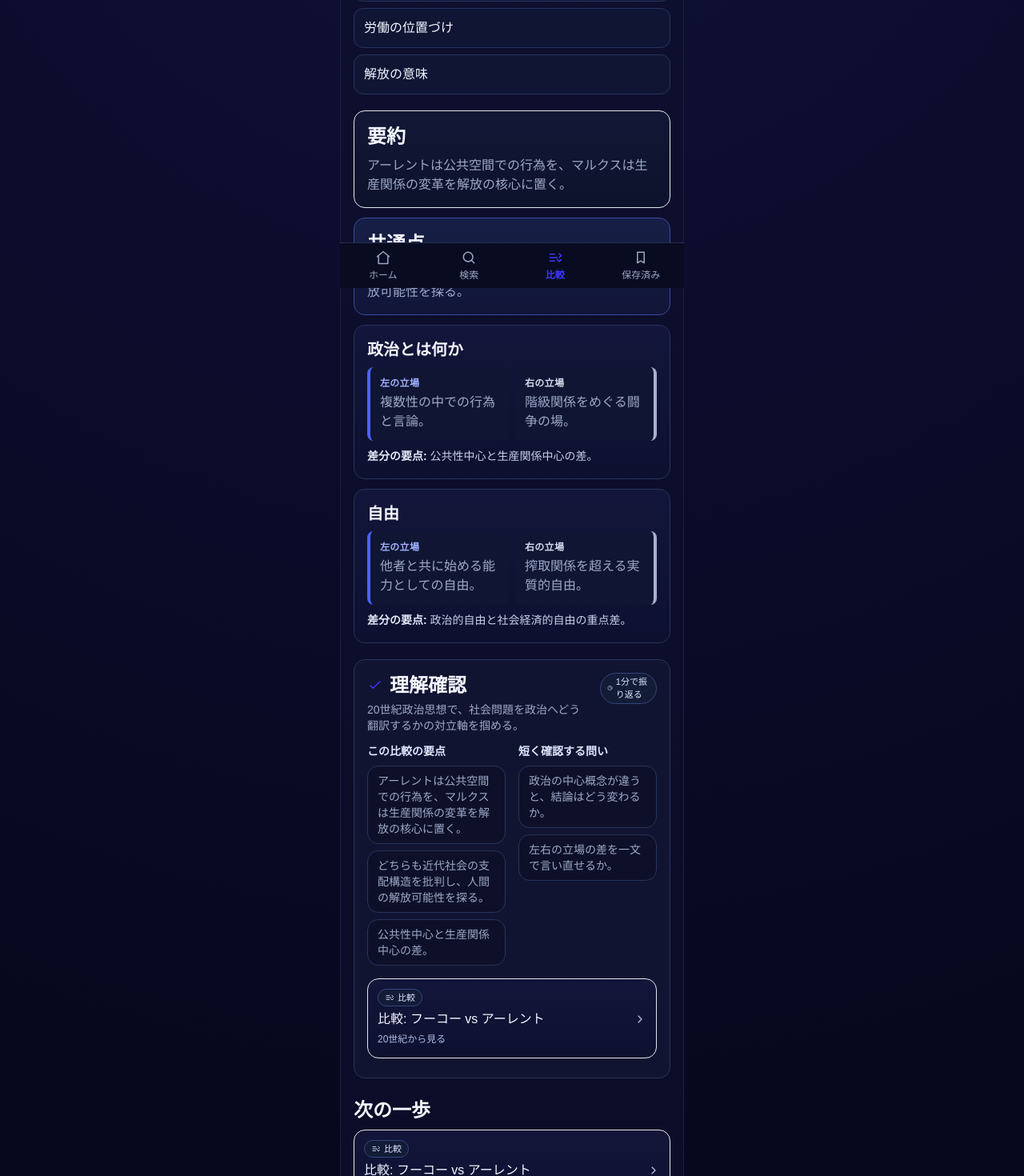
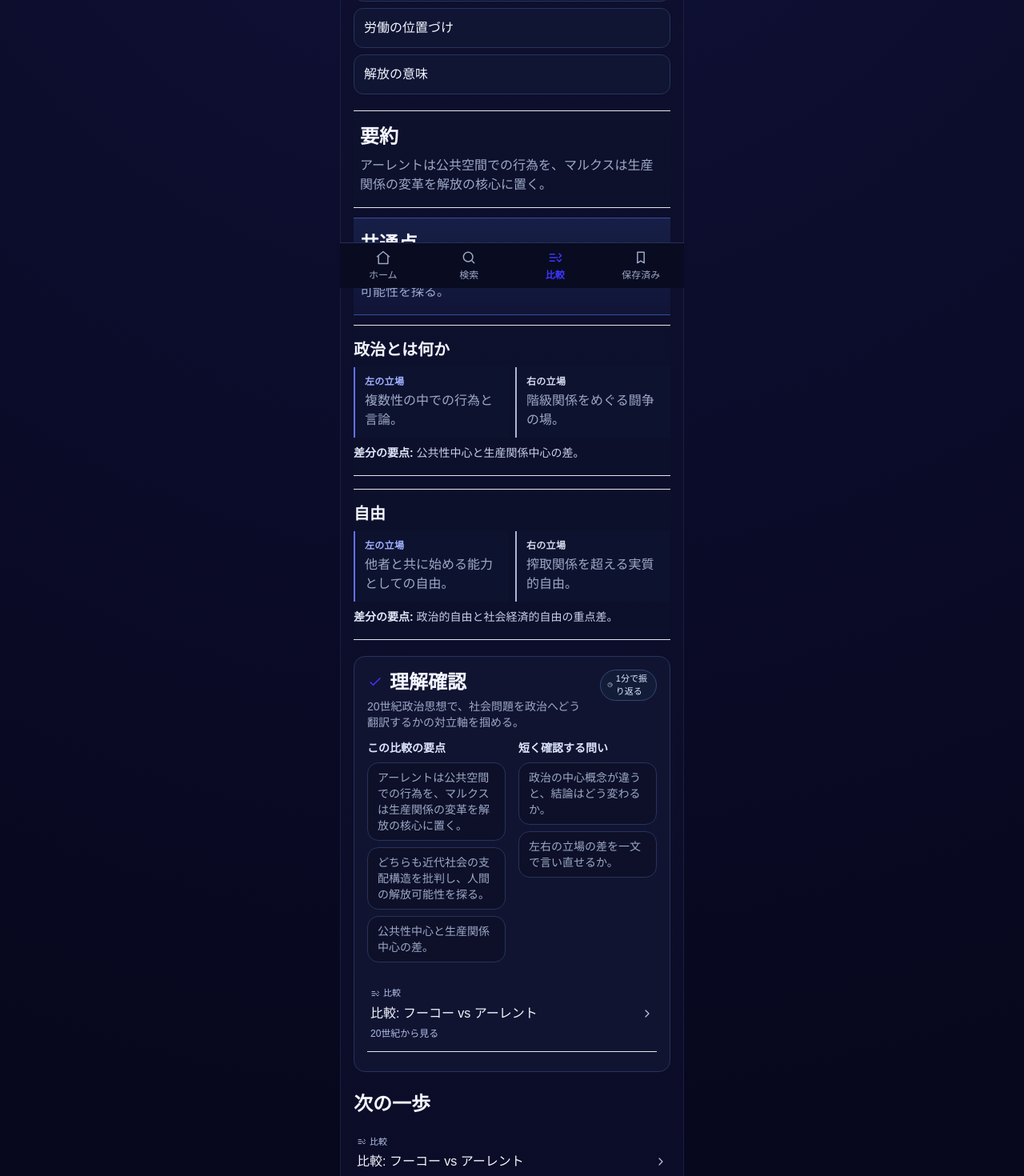
Before and after one commit to Josh-Temple/Noema, a Next.js app: page /compare/arendt/marx in a window 1280 px wide. Shown: the part 440-1910 px from the top of the page at 80% size. Built offline with nearby package versions, Linux system fonts and the light colour scheme.

Commit message:
refine UI with divider-led minimal surfaces across screens

```diff
--- a/src/components/common/EmptyState.tsx
+++ b/src/components/common/EmptyState.tsx
@@ -1,7 +1,7 @@
 import { ReactNode } from "react";
 
 export const EmptyState = ({ title, body, icon }: { title: string; body: string; icon?: ReactNode }) => (
-  <div className="rounded-card border border-dashed border-[#32477f] bg-[#101633] p-5 text-center">
+  <div className="border-y border-dashed border-[#32477f] bg-[#101633]/35 p-5 text-center">
     {icon ? <div className="mb-2 inline-flex text-noema-accent">{icon}</div> : null}
     <h3 className="mb-2 text-xl font-bold">{title}</h3>
     <p className="leading-relaxed text-noema-muted">{body}</p>
--- a/src/components/common/InfoCard.tsx
+++ b/src/components/common/InfoCard.tsx
@@ -1,3 +1,3 @@
 export const InfoCard = ({ children, className = "" }: { children: React.ReactNode; className?: string }) => (
-  <article className={`mb-3 rounded-card border border-noema-line/55 bg-gradient-to-b from-[#121736] to-[#0d122c] p-4 ${className}`}>{children}</article>
+  <article className={`mb-3 border-y border-noema-line/35 bg-[#0f142d]/35 px-1 py-4 sm:px-2 ${className}`}>{children}</article>
 );
--- a/src/components/compare/ComparisonSectionCard.tsx
+++ b/src/components/compare/ComparisonSectionCard.tsx
@@ -1,14 +1,14 @@
 import { ComparisonSection } from "@/types/content";
 
 export const ComparisonSectionCard = ({ section }: { section: ComparisonSection }) => (
-  <div className="mb-3 rounded-card border border-noema-line bg-gradient-to-b from-[#13163a] to-[#0d102f] p-4">
+  <div className="mb-4 border-y border-noema-line/35 bg-[#0f142d]/25 py-4">
     <h4 className="mb-2 text-xl font-bold">{section.title}</h4>
     <div className="grid gap-2 md:grid-cols-2" aria-label={`${section.title}の左右比較`}>
-      <article className="rounded-lg border-l-4 border-l-[#4d61ff] bg-[#0f1533] p-3">
+      <article className="border-l-2 border-l-[#5f72ff] bg-[#111735]/35 px-3 py-2.5">
         <p className="mb-1 text-xs font-semibold uppercase tracking-wide text-[#9fb0ff]">左の立場</p>
         <p className="text-noema-muted">{section.leftView}</p>
       </article>
-      <article className="rounded-lg border-r-4 border-r-[#a8b0ca] bg-[#0f1533] p-3">
+      <article className="border-l-2 border-l-[#acb6d5] bg-[#111735]/35 px-3 py-2.5">
         <p className="mb-1 text-xs font-semibold uppercase tracking-wide text-[#d3d8eb]">右の立場</p>
         <p className="text-noema-muted">{section.rightView}</p>
       </article>
--- a/src/components/compare/NextStepCard.tsx
+++ b/src/components/compare/NextStepCard.tsx
@@ -27,14 +27,14 @@ export const NextStepCard = ({
       className={
         isRow
           ? "group block rounded-md px-1 py-2.5 text-noema-muted transition hover:bg-white/[0.02]"
-          : "mb-2 block rounded-card border border-noema-line/80 bg-gradient-to-b from-[#13163a] to-[#0d102f] p-3 text-noema-muted"
+          : "mb-2 block border-b border-noema-line/30 px-1 py-3 text-noema-muted transition hover:bg-white/[0.02]"
       }
     >
       <p
         className={
           isRow
             ? "mb-1 inline-flex items-center gap-1 text-[11px] text-[#a8b7e3]"
-            : "mb-1 inline-flex items-center gap-1 rounded-full border border-[#33457c] bg-[#131c37] px-2 py-0.5 text-[11px] text-[#dce6ff]"
+            : "mb-1 inline-flex items-center gap-1 text-[11px] text-[#b4c2e9]"
         }
       >
         <Icon className="h-3 w-3" />
--- a/src/components/home/RecommendedComparisonCard.tsx
+++ b/src/components/home/RecommendedComparisonCard.tsx
@@ -5,7 +5,7 @@ import { InfoCard } from "@/components/common/InfoCard";
 
 export const RecommendedComparisonCard = ({ item, primary = false }: { item: Comparison; primary?: boolean }) => (
   <Link href={comparisonPath(item.leftThinkerSlug, item.rightThinkerSlug)}>
-    <InfoCard className={primary ? "border-[#3a4ea7]/70 shadow-card" : "border-noema-line/35 bg-[#101632]/82"}>
+    <InfoCard className={primary ? "border-noema-line/55 bg-[#131a38]/55" : "border-noema-line/25 bg-[#0f142d]/25"}>
       <p className="font-bold text-[#d4daf0]">{item.titleJa}</p>
       <p className="mt-1 text-noema-muted">{item.subtitle}</p>
       <p className="mt-2 text-sm text-[#c8d0eb]">なぜ重要？ {item.whyThisComparisonMatters}</p>
--- a/src/components/saved/SavedItemCard.tsx
+++ b/src/components/saved/SavedItemCard.tsx
@@ -11,8 +11,8 @@ export const SavedItemCard = ({ title, href }: { title: string; href: string })
   const { label, icon: Icon } = kindMeta(href);
 
   return (
-    <Link href={href} className="mb-2 block rounded-card border border-noema-line bg-gradient-to-b from-[#13163a] to-[#0d102f] p-4">
-      <p className="mb-1 inline-flex items-center gap-1 rounded-full border border-[#33457c] bg-[#131c37] px-2 py-0.5 text-[11px] text-[#dce6ff]">
+    <Link href={href} className="mb-2 block border-b border-noema-line/30 px-1 py-3 transition hover:bg-white/[0.02]">
+      <p className="mb-1 inline-flex items-center gap-1 text-[11px] text-[#bdc9ed]">
         <Icon className="h-3 w-3" />
         <span>{label}</span>
       </p>
--- a/src/components/saved/StudyShelfSection.tsx
+++ b/src/components/saved/StudyShelfSection.tsx
@@ -14,7 +14,7 @@ export const StudyShelfSection = ({ groups }: { groups: SavedStudyGroup[] }) =>
 
     <div className="space-y-5">
       {groups.map((group) => (
-        <section key={group.title} className="rounded-card border border-noema-line bg-[#111431] p-4" aria-labelledby={`${group.title}-heading`}>
+        <section key={group.title} className="border-y border-noema-line/35 bg-[#111431]/35 py-4" aria-labelledby={`${group.title}-heading`}>
           <div className="mb-3">
             <h3 id={`${group.title}-heading`} className="text-xl font-bold text-noema-text">{group.title}</h3>
             <p className="mt-1 text-sm text-noema-muted">{group.description}</p>
@@ -23,9 +23,9 @@ export const StudyShelfSection = ({ groups }: { groups: SavedStudyGroup[] }) =>
           {group.items.length === 0 ? (
             <EmptyState title="まだ項目がありません" body={group.emptyMessage} />
           ) : (
-            <ul className="space-y-3">
+            <ul>
               {group.items.map((item) => (
-                <li key={`${group.title}:${item.slug}`} className="rounded-card border border-noema-line bg-[#0d1028] p-3">
+                <li key={`${group.title}:${item.slug}`} className="border-b border-noema-line/25 py-3 last:border-b-0">
                   <Link href={item.href} className="flex items-center justify-between gap-3 text-noema-text">
                     <div>
                       <p className="mb-1 text-xs text-[#b8c5ec]">{item.kindLabel}</p>
--- a/src/components/search/SearchResultCard.tsx
+++ b/src/components/search/SearchResultCard.tsx
@@ -13,16 +13,16 @@ export const SearchResultCard = ({ title, subtitle, href, kind = "comparison" }:
   const Icon = config.icon;
 
   return (
-    <Link href={href} className="flex items-center justify-between border-b border-[#253257] py-3">
+    <Link href={href} className="flex items-center justify-between border-b border-[#253257] py-3 transition hover:bg-white/[0.02]">
       <div>
-        <p className="mb-1 inline-flex items-center gap-1 rounded-full border border-[#33457c] bg-[#131c37] px-2 py-0.5 text-[11px] text-[#dee6ff]">
+        <p className="mb-1 inline-flex items-center gap-1 text-[11px] text-[#c1ceef]">
           <Icon className="h-3 w-3" />
           <span>{config.label}</span>
         </p>
         <p className="font-bold">{title}</p>
         <p className="text-sm text-noema-muted">{subtitle}</p>
       </div>
-      <span className="inline-flex items-center gap-1 rounded-full border border-[#33457c] bg-[#131c37] px-3 py-1 text-xs text-[#dee6ff]">
+      <span className="inline-flex items-center gap-1 text-xs text-[#c1ceef]">
         <span>開く</span>
         <ChevronRightIcon className="h-3 w-3" />
       </span>
--- a/src/components/theme/ThemeComparisonList.tsx
+++ b/src/components/theme/ThemeComparisonList.tsx
@@ -9,7 +9,7 @@ export const ThemeComparisonList = ({ items, groups }: { items: Comparison[]; gr
     {groups?.length ? (
       <div className="space-y-4">
         {groups.map((group) => (
-          <section key={group.id} aria-labelledby={`theme-group-${group.id}`} className="rounded-card border border-noema-line/80 bg-[#101531]/70 p-3">
+          <section key={group.id} aria-labelledby={`theme-group-${group.id}`} className="border-y border-noema-line/35 bg-[#101531]/35 px-2 py-3">
             <h4 id={`theme-group-${group.id}`} className="flex items-center gap-2 text-lg font-bold">
               <CompassIcon className="h-4 w-4 text-noema-accent" />
               <span>{group.title}</span>
```
Also changed, not shown: src/components/home/PathwayRail.tsx (+4 -4 lines), 2 other files (tests, documents, lock files or other folders).
